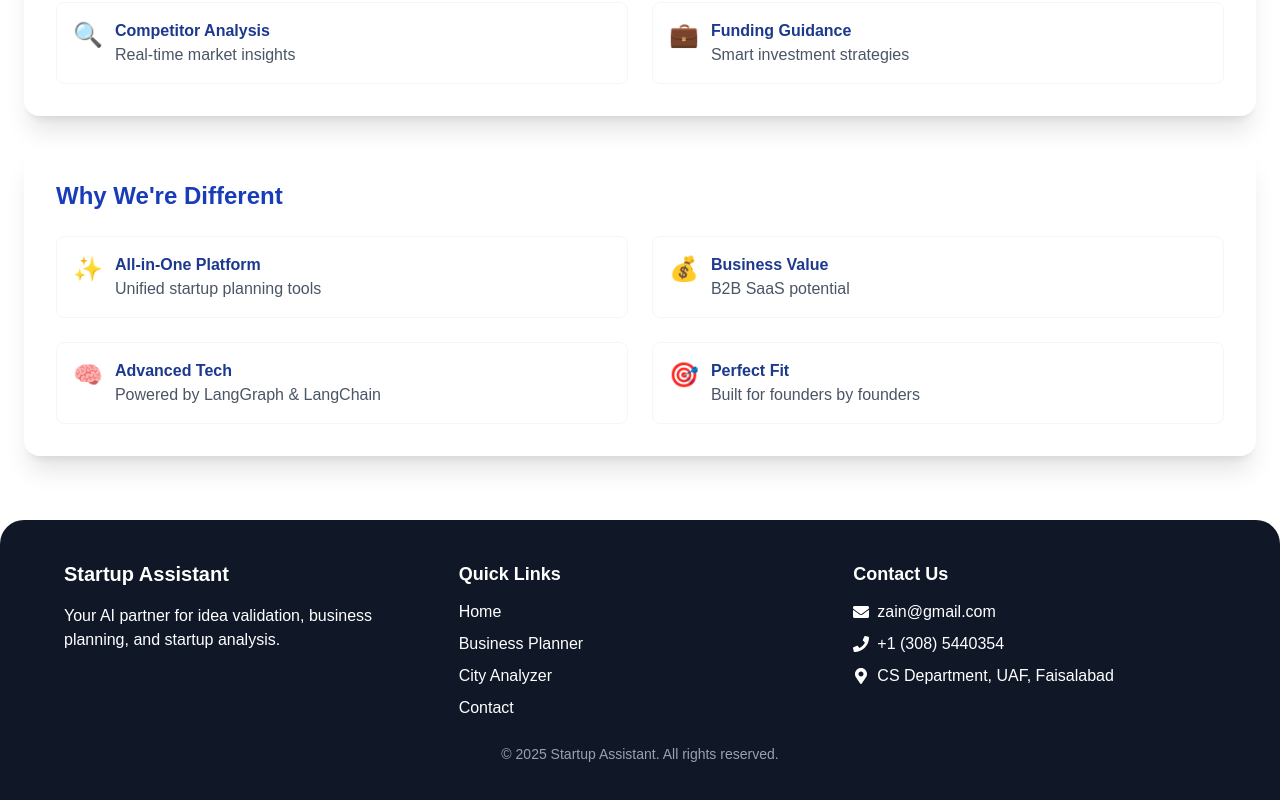
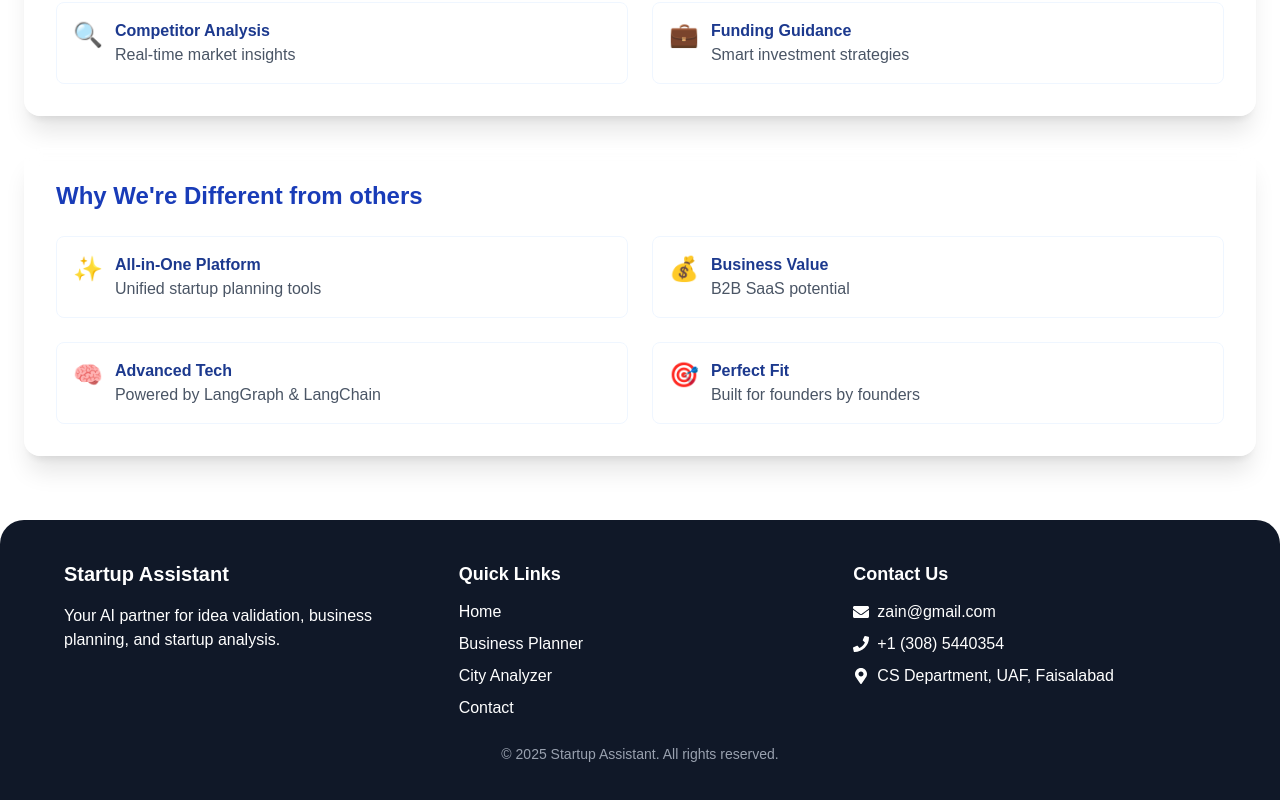
Before and after one commit to ZAINAZHAR303/gensus-frontend, a Next.js app: page / in a window 1280 px wide. Shown: the part 1834-2634 px from the top of the page. Built offline with nearby package versions, Linux system fonts and the light colour scheme.

Commit message:
update the problem page

```diff
--- a/app/components/AboutProblem.jsx
+++ b/app/components/AboutProblem.jsx
@@ -69,7 +69,7 @@ export default function AboutProblem() {
 
       {/* Unique Value Propositions */}
       <div className="bg-white/40 backdrop-blur rounded-2xl shadow-xl p-8 hover:shadow-blue-100/50 transition-shadow duration-300">
-        <h2 className="text-2xl font-bold mb-6 text-blue-800">Why We're Different</h2>
+        <h2 className="text-2xl font-bold mb-6 text-blue-800">Why We're Different from others</h2>
         <div className="grid sm:grid-cols-2 gap-6">
           {uniquePoints.map(({ icon, text, detail }, i) => (
             <div key={i} className="flex items-start gap-3 p-4 bg-white/60 rounded-lg border border-blue-50 hover:border-blue-200 transition-colors duration-300">
```
